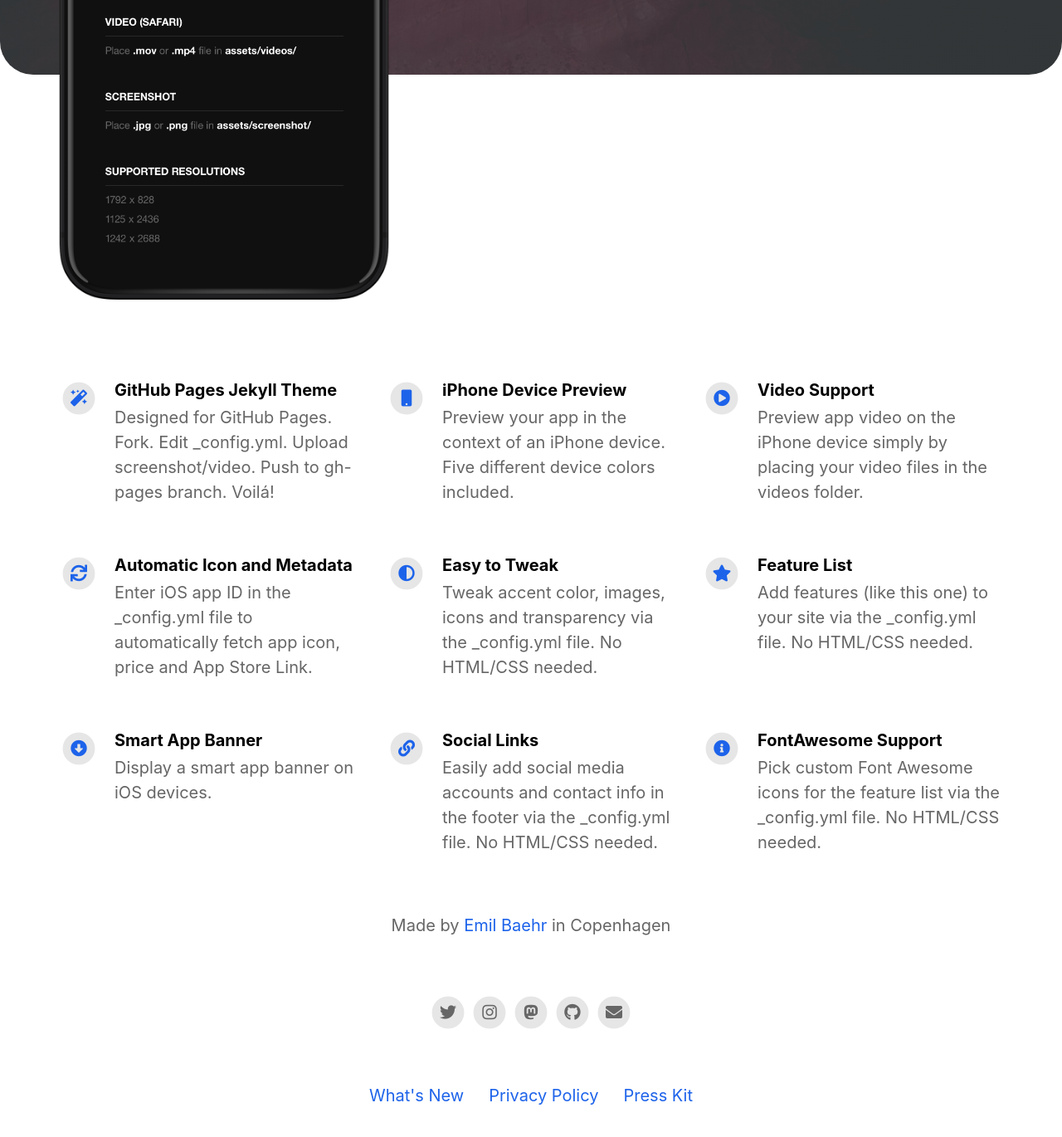
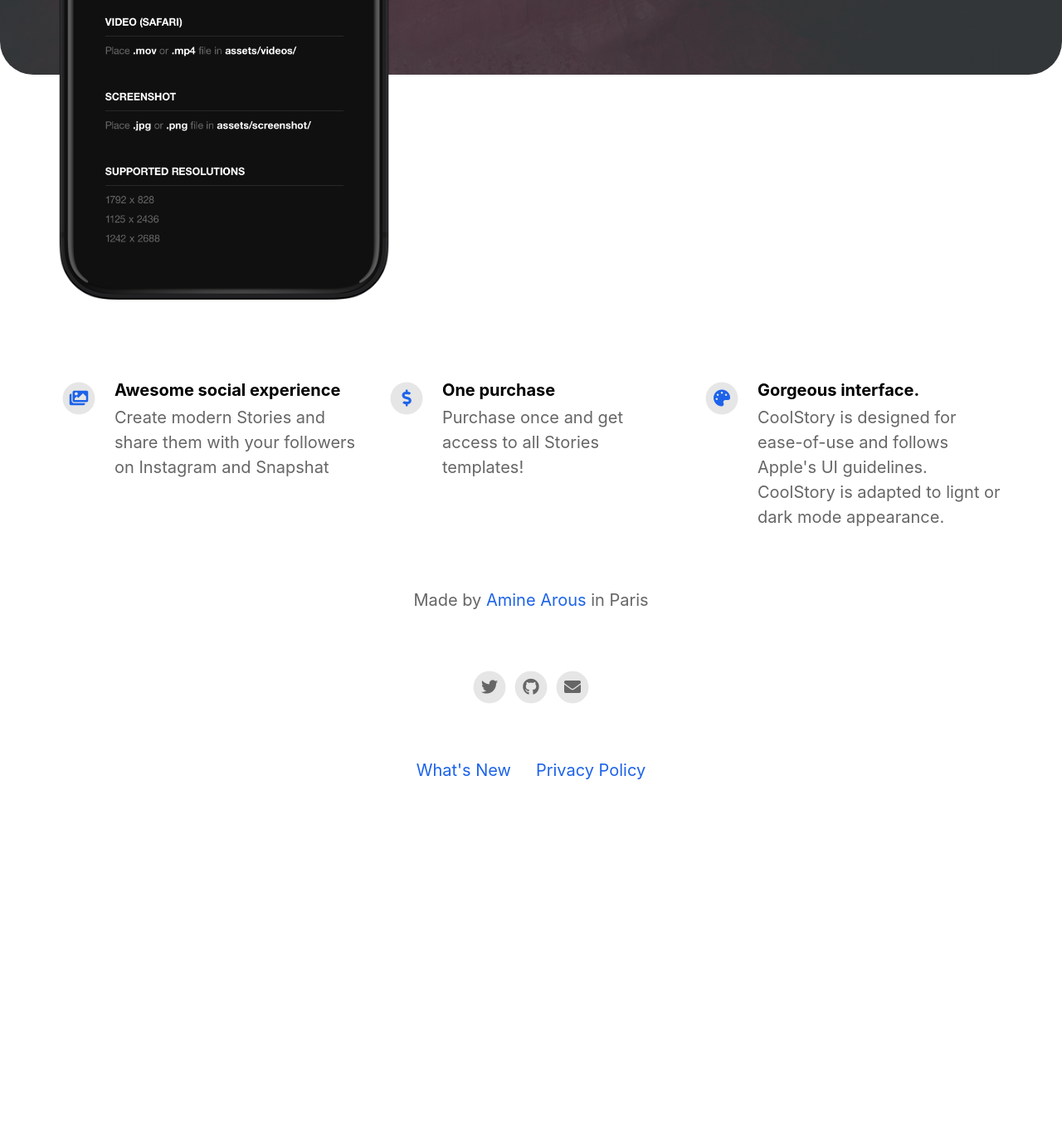
Before and after one commit to AmineArous/4balls-landing-page, a Jekyll site: the page built from index.html, in a window 1280 px wide and 1400 px high, scrolled down 624 px. Shown: the top 1370 px of the window at 83% size. Built offline with Jekyll 4.4.1, drawn with Linux system fonts in a browser that asks for light colours; nearby versions of some CDN libraries; after the commit the page ends 1632 px from its top, so only the background shows below that; some of the changed text lies outside the part shown.

Commit message:
Update _config.yml

```diff
--- a/_config.yml
+++ b/_config.yml
@@ -3,80 +3,48 @@ page_title                                :
 
 # App Info
 ios_app_id                                : 6752808345                                # Required. Enter iOS app ID to automatically populate name, price and icons (e.g. 718043190).
-ios_app_country                           : us                                        # Required outside USA. Enter 2 letter country code as in https://en.wikipedia.org/wiki/ISO_3166-1_alpha-2
 
 appstore_link                             :                                           # Automatically populates if not set and if iOS app ID is set. Otherwise enter manually.
 playstore_link                            :                                           # Enter Google Play Store URL.
-presskit_download_link                    : https://emilbaehr.com                                          # Enter a link to downloadable file or (e.g. public Dropbox link to a .zip file).
+presskit_download_link                    : #https://apps.apple.com/fr/app/id6752808345                                          # Enter a link to downloadable file or (e.g. public Dropbox link to a .zip file).
                                                                                       # Or upload your press kit file to assets and set path accordingly (e.g. "assets/your_press_kit.zip").
 
 app_icon                                  : # assets/appicon.png                      # Automatically populates if not set and if iOS app ID is set.  Otherwise enter path to icon file manually.
 app_name                                  :                                           # Automatically populates if not set and if iOS app ID is set.  Otherwise enter manually.
 app_price                                 :                                           # Automatically populates if not set and if iOS app ID is set.  Otherwise enter manually.
-app_description                           : Write a short tagline for your app.
+app_description                           : live the story experience differently!
 
 enable_smart_app_banner                   : true                                      # Set to true to show a smart app banner at top of page on mobile devices.
 
 
 
 # Information About Yourself
-your_name                                 : Emil Baehr
-your_link                                 : https://emilbaehr.com
-your_city                                 : Copenhagen
-email_address                             : emil.baehr@gmail.com
-linkedin_username                         :
-linkedin_company                          :
+your_name                                 : Amine Arous
+your_link                                 : https://aminearous.github.io/4balls-landing-page/
+your_city                                 : Paris
+email_address                             : m.aminearous@gmail.com
 facebook_username                         :
-instagram_username                        : ebaehr
-twitter_username                          : ebaehr
-github_username                           : emilbaehr
+instagram_username                        :
+twitter_username                          : AmineArous
+github_username                           : AmineArous
 youtube_username                          :
-mastodon_link                             : https://mastodon.social/@ebaehr
 
 
 
 # Feature List                            Edit, add or remove features to be presented.
 features                                  :
 
-  - title                                 : GitHub Pages Jekyll Theme
-    description                           : Designed for GitHub Pages. Fork. Edit _config.yml. Upload screenshot/video. Push to gh-pages branch. Voilá!
-    fontawesome_icon_name                 : magic
+  - title                                 : Awesome social experience
+    description                           : Create modern Stories and share them with your followers on Instagram and Snapshat
+    fontawesome_icon_name                 : images
 
-  - title                                 : iPhone Device Preview
-    description                           : Preview your app in the context of an iPhone device. Five different device colors included.
-    fontawesome_icon_name                 : mobile
+  - title                                 : One purchase
+    description                           : Purchase once and get access to all Stories templates!
+    fontawesome_icon_name                 : dollar-sign
 
-  - title                                 : Video Support
-    description                           : Preview app video on the iPhone device simply by placing your video files in the videos folder.
-    fontawesome_icon_name                 : play-circle
-
-  - title                                 : Automatic Icon and Metadata
-    description                           : Enter iOS app ID in the _config.yml file to automatically fetch app icon, price and App Store Link.
-    fontawesome_icon_name                 : sync
-
-  - title                                 : Easy to Tweak
-    description                           : Tweak accent color, images, icons and transparency via the _config.yml file. No HTML/CSS needed.
-    fontawesome_icon_name                 : adjust
-
-  - title                                 : Feature List
-    description                           : Add features (like this one) to your site via the _config.yml file. No HTML/CSS needed.
-    fontawesome_icon_name                 : star
-
-  - title                                 : Smart App Banner
-    description                           : Display a smart app banner on iOS devices.
-    fontawesome_icon_name                 : arrow-alt-circle-down
-
-  - title                                 : Social Links
-    description                           : Easily add social media accounts and contact info in the footer via the _config.yml file. No HTML/CSS needed.
-    fontawesome_icon_name                 : link
-
-  - title                                 : FontAwesome Support
-    description                           : Pick custom Font Awesome icons for the feature list via the _config.yml file. No HTML/CSS needed.
-    fontawesome_icon_name                 : info-circle
-
-  - title                                 : # New Feature Title
-    description                           : # New Feature Description
-    fontawesome_icon_name                 : # Enter Font Awesome icon name (e.g. star). Find icons on fontawesome.com/icons.
+  - title                                 : Gorgeous interface.
+    description                           : CoolStory is designed for ease-of-use and follows Apple's UI guidelines. CoolStory is adapted to lignt or dark mode appearance.
+    fontawesome_icon_name                 : palette
 
 
 
```
